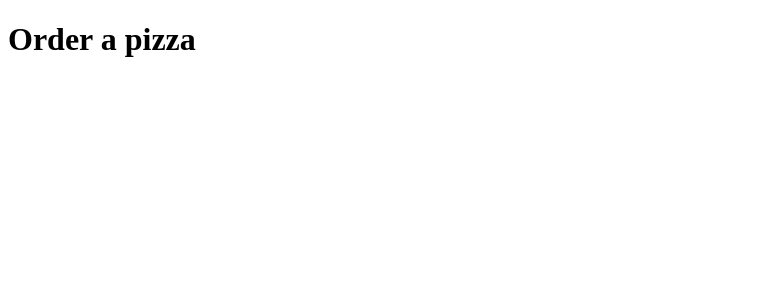
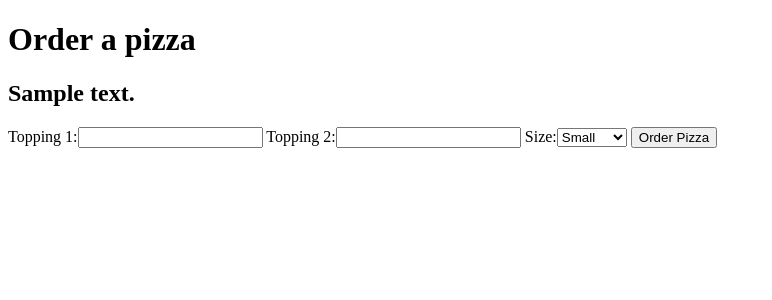
Before and after one commit to donnatto/django-forms, a Django app: template pizza/templates/pizza/order.html in a window 1280 px wide. Shown: the top 300 px of the page, without its empty margins (0-772 px from the left). Run offline with Django 3.2, Linux system fonts and the light colour scheme; tables that the repository leaves empty hold one stand-in row (values such as "Sample post"); the template is opened without the code that fills it: values that come from a table or form of the project are taken from there, most other values are stand-ins (such as "Sample title", 1, 10 or a date in 2020).

Commit message:
add pizza form class, add pizza form and note in html

```diff
--- /dev/null
+++ b/pizza/forms.py
@@ -0,0 +1,7 @@
+from django import forms
+
+
+class PizzaForm(forms.Form):
+    topping1 = forms.CharField(label='Topping 1', max_length=100)
+    topping2 = forms.CharField(label='Topping 2', max_length=100)
+    size = forms.ChoiceField(label='Size', choices=[('Small','Small'), ('Medium', 'Medium'), ('Large', 'Large')])
--- a/pizza/templates/pizza/order.html
+++ b/pizza/templates/pizza/order.html
@@ -5,6 +5,12 @@
     <title>Title</title>
 </head>
 <body>
-<h1>Order a pizza</h1>
+    <h1>Order a pizza</h1>
+    <h2>{{ note }}</h2>
+    <form action="{% url 'order' %}" method="post">
+        {% csrf_token %}
+        {{ pizzaform }}
+        <input type="submit" value="Order Pizza">
+    </form>
 </body>
 </html>
```
Also changed, not shown: pizza/views.py (+12 -1 lines).
